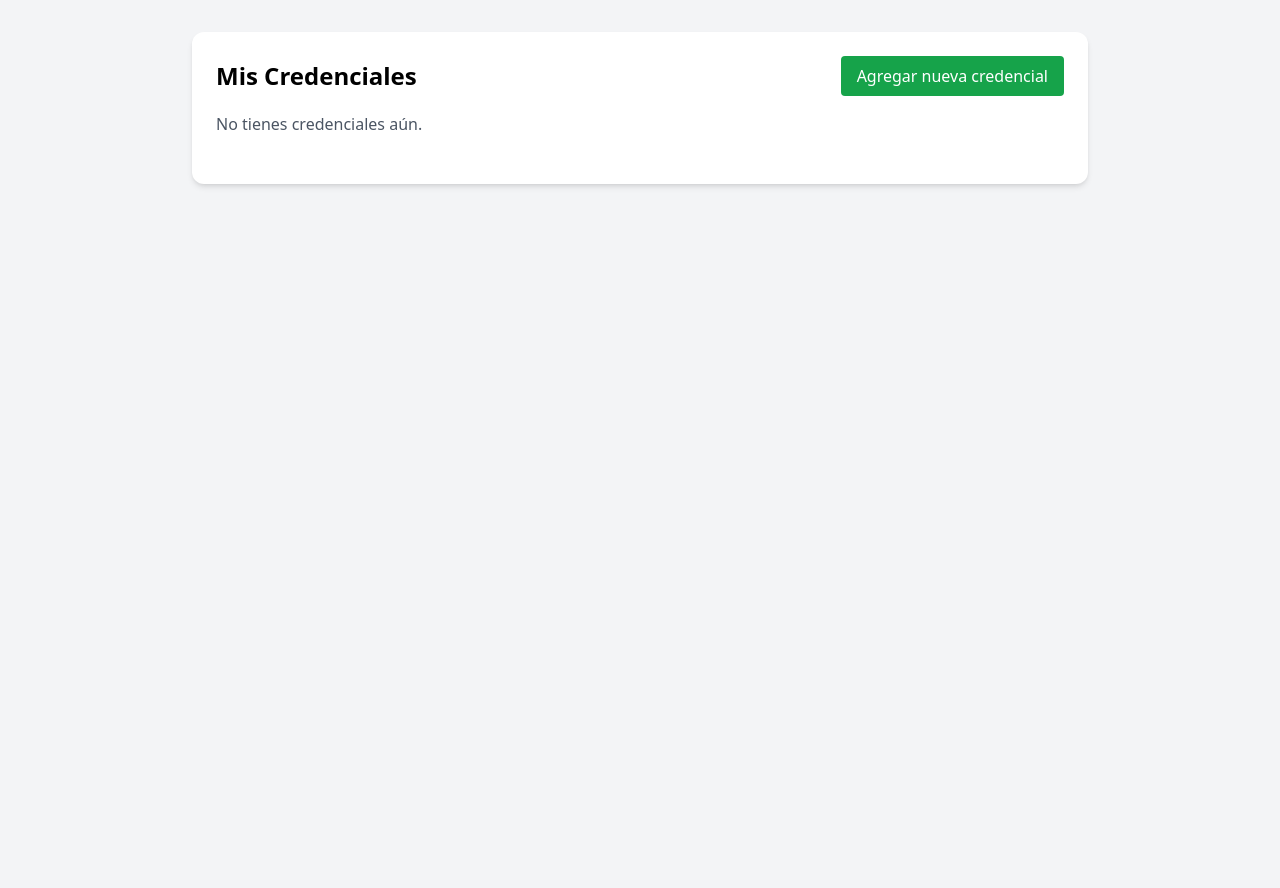
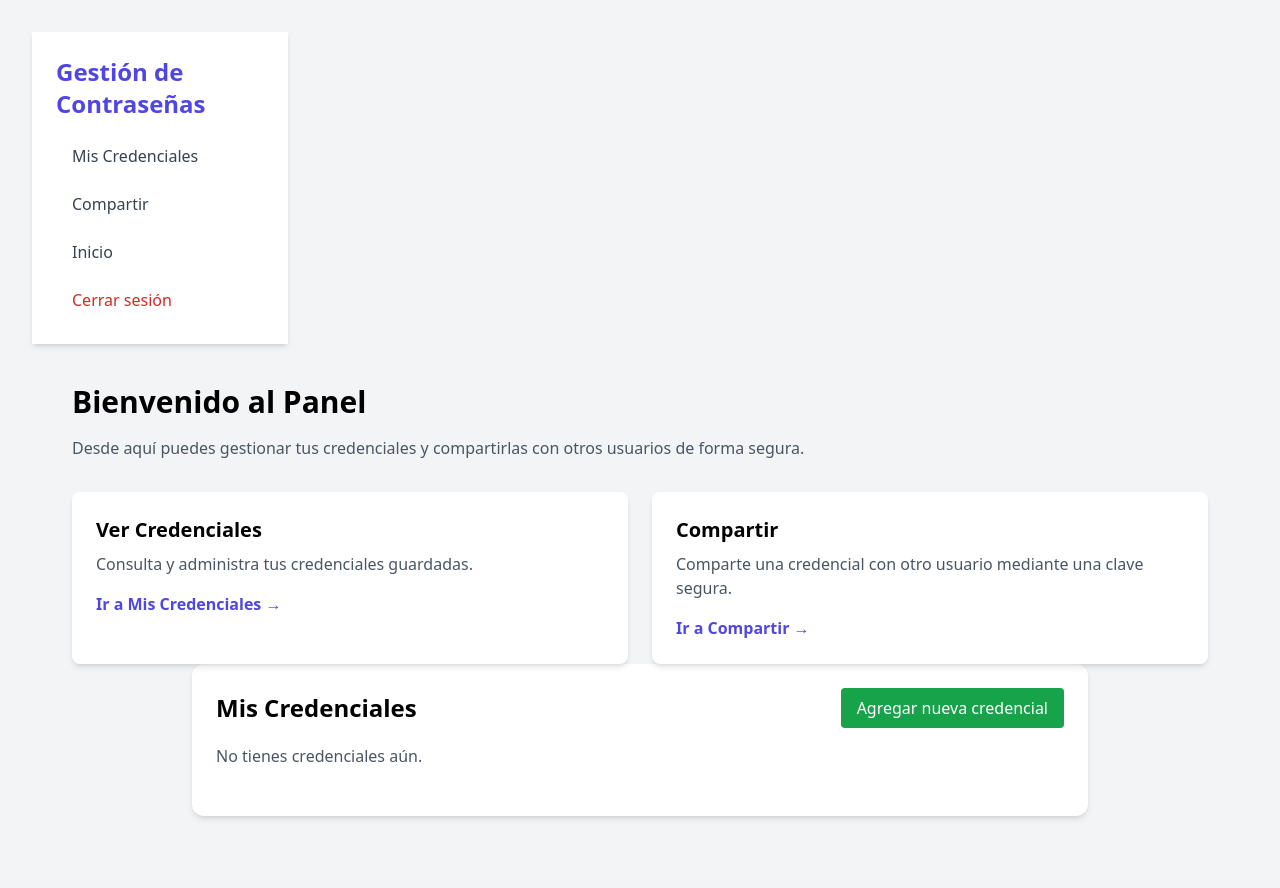
Before and after one commit to oscarbarra/DAE_Project2, a Flask app: page /credentials in a window 1280 px wide. Before the commit the page ends 187 px from the top, so only its background shows below. Run offline with Flask 3, Linux system fonts and the light colour scheme; data comes from the database, SQL or seed files in the repository; some libraries are stand-ins or nearby versions.

Commit message:
credentials.html

```diff
--- a/templates/credentials/credentials.html
+++ b/templates/credentials/credentials.html
@@ -27,6 +27,35 @@
 </head>
 
 <body class="bg-gray-100 p-8">
+     <!-- Barra lateral -->
+  <aside class="w-64 bg-white shadow-md p-6 space-y-4">
+    <h2 class="text-2xl font-bold text-indigo-600">Gestión de Contraseñas</h2>
+    <nav class="space-y-2">
+      <a href="/mis-credenciales" class="block px-4 py-2 rounded hover:bg-indigo-100 text-gray-700"> Mis Credenciales</a>
+      <a href="/compartir" class="block px-4 py-2 rounded hover:bg-indigo-100 text-gray-700"> Compartir</a>
+      <a href="/dashboard" class="block px-4 py-2 rounded hover:bg-indigo-100 text-gray-700"> Inicio</a>
+      <a href="/logout" class="block px-4 py-2 rounded hover:bg-red-100 text-red-600"> Cerrar sesión</a>
+    </nav>
+  </aside>
+    <!-- Contenido principal -->
+  <main class="flex-1 p-10">
+    <h1 class="text-3xl font-bold mb-4">Bienvenido al Panel</h1>
+    <p class="text-gray-600">Desde aquí puedes gestionar tus credenciales y compartirlas con otros usuarios de forma segura.</p>
+
+       <div class="mt-8 grid grid-cols-1 md:grid-cols-2 gap-6">
+      <!-- Widget de Mis Credenciales -->
+      <div class="bg-white p-6 rounded-lg shadow-md hover:shadow-xl transition">
+        <h2 class="text-xl font-semibold mb-2"> Ver Credenciales</h2>
+        <p class="text-gray-600 mb-4">Consulta y administra tus credenciales guardadas.</p>
+        <a href="/mis-credenciales" class="text-indigo-600 font-semibold hover:underline">Ir a Mis Credenciales →</a>
+      </div
+        <!-- Widget de Compartir -->
+      <div class="bg-white p-6 rounded-lg shadow-md hover:shadow-xl transition">
+        <h2 class="text-xl font-semibold mb-2"> Compartir</h2>
+        <p class="text-gray-600 mb-4">Comparte una credencial con otro usuario mediante una clave segura.</p>
+        <a href="/compartir" class="text-indigo-600 font-semibold hover:underline">Ir a Compartir →</a>
+      </div>
+      </div>
     <div class="max-w-4xl mx-auto bg-white p-6 rounded-xl shadow-md">
         <div class="flex justify-between items-center mb-4">
             <h2 class="text-2xl font-bold">Mis Credenciales</h2>
```
